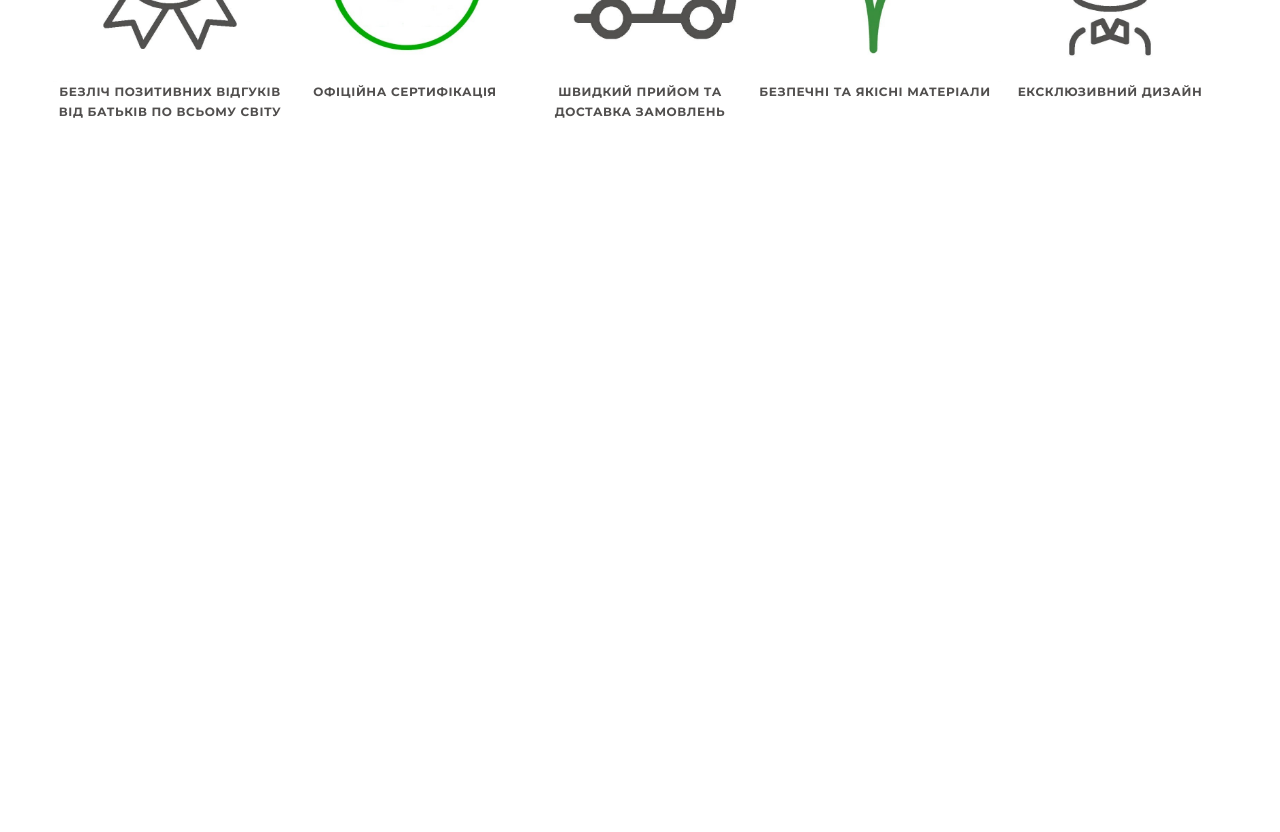
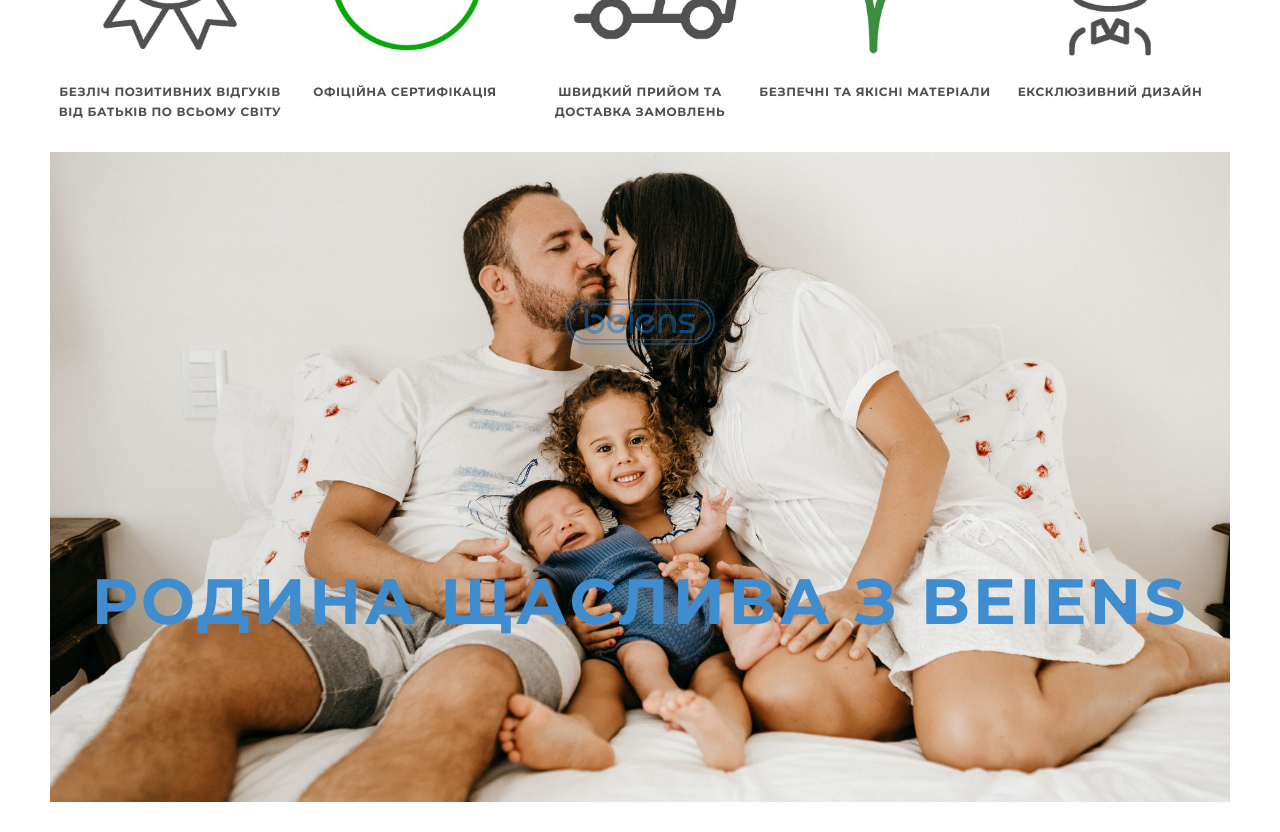
Before and after one commit to AndreyMandybura/beiens-project, a Next.js app: page / in a window 1280 px wide. Shown: the part 1840-2672 px from the top of the page. Before the commit the page ends 1962 px from the top, so only its background shows below. Built offline with nearby package versions, Linux system fonts and the light colour scheme.

Commit message:
Banner для трех экранов

```diff
--- /dev/null
+++ b/components/Banner/Banner.js
@@ -0,0 +1,19 @@
+import Image from 'next/image';
+import logo from '../../images/logo.png';
+import s from './Banner.module.css';
+
+export function Banner() {
+
+    return (
+        <>
+            <div className={s.bannerSection}>
+                <div className={s.bannerImgThumb}>
+                    <div className={s.bannerImgBox}>
+                        <Image className={s.bannerImg} src={logo} alt="logo" width={150} height={46} />
+                    </div>
+                    <p className={s.bannerText}>родина щаслива з Beiens</p>
+                </div>
+            </div>
+        </>
+    );
+}
--- /dev/null
+++ b/components/Banner/Banner.module.css
@@ -0,0 +1,75 @@
+.bannerSection {
+    padding-top: 30px;
+    padding-bottom: 30px;
+}
+
+.bannerImgThumb {
+    height: 250px;
+    background-image: url('../../images/banner/banner.jpg');
+    background-repeat: no-repeat;
+    background-position: center;
+    background-size: cover;
+    display: flex;
+    flex-direction: column;
+    justify-content: center;
+    align-items: center;
+}
+
+@media (min-width: 768px) {
+    .bannerImgThumb {
+        height: 400px;
+    }
+}
+
+@media (min-width: 1200px) {
+    .bannerImgThumb {
+        height: 650px;
+    }
+}
+
+.bannerImgBox {
+    margin-bottom: 80px;
+}
+
+@media (min-width: 768px) {
+    .bannerImgBox {
+        margin-bottom: 100px;
+    }
+}
+
+@media (min-width: 1200px) {
+    .bannerImgBox {
+        margin-bottom: 200px;
+    }
+}
+
+.bannerImg {
+    opacity: 0.5;
+}
+
+.bannerText {
+    font-size: 16px;
+    font-weight: 700;
+    text-transform: uppercase;
+    letter-spacing: .05em;
+    line-height: 1.65em;
+    color: #3f8cce;
+}
+
+@media (min-width: 480px) {
+    .bannerText {
+        font-size: 24px;
+    }
+}
+
+@media (min-width: 768px) {
+    .bannerText {
+        font-size: 34px;
+    }
+}
+
+@media (min-width: 1200px) {
+    .bannerText {
+        font-size: 64px;
+    }
+}
--- a/pages/index.js
+++ b/pages/index.js
@@ -2,6 +2,7 @@
 import { ImageCarousel } from "../components/Carousel/Carousel";
 import { Trendind } from "../components/Trendind/Trendind";
 import { Benefits } from "../components/Benefits/Benefits";
+import { Banner } from "../components/Banner/Banner";
 
 export default function Home() {
     return (
@@ -11,6 +12,7 @@
                 <ImageCarousel />
                 <Trendind />
                 <Benefits />
+                <Banner />
             </NavBar>
 
         </>
```
Also changed, not shown: images/banner/banner.jpg (added).
